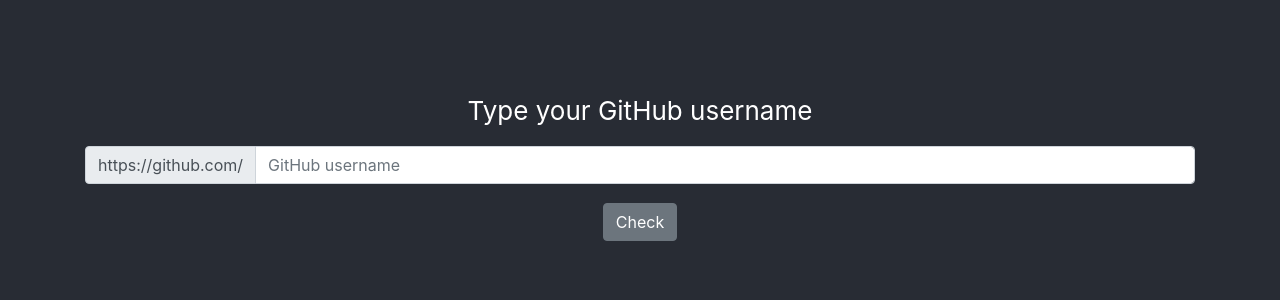
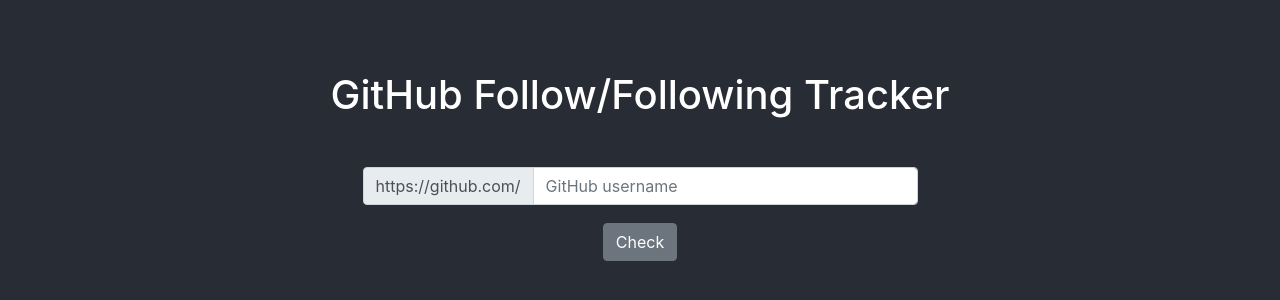
Before and after one commit to danilobd/github-followers, a React (Create React App) app in the folder frontend/: page / in a window 1280 px wide. Shown: the part 234-534 px from the top of the page. Built offline with nearby package versions, Linux system fonts and the light colour scheme.

Commit message:
refactor: change form style

```diff
--- a/frontend/src/App.css
+++ b/frontend/src/App.css
@@ -1,16 +1,5 @@
 .App {
   text-align: center;
-}
-
-.App-logo {
-  height: 40vmin;
-  pointer-events: none;
-}
-
-@media (prefers-reduced-motion: no-preference) {
-  .App-logo {
-    animation: App-logo-spin infinite 20s linear;
-  }
 }
 
 .App-header {
@@ -24,15 +13,12 @@
   color: white;
 }
 
-.App-link {
-  color: #61dafb;
+h1{
+  padding-bottom: 5vh;
 }
 
-@keyframes App-logo-spin {
-  from {
-    transform: rotate(0deg);
-  }
-  to {
-    transform: rotate(360deg);
-  }
+.form{
+  width: 50% !important;
+  text-align: center;
+  margin: auto;
 }
--- a/frontend/src/App.js
+++ b/frontend/src/App.js
@@ -24,12 +24,13 @@
 
   const Form = () => {
     return (
-      <div className="container">
+      <div className="container ">
+        <h1>GitHub Follow/Following Tracker</h1>
 
-        <p>Type your GitHub username</p>
-
-        <div className="input-group mb-3">
-          <div className="input-group-prepend"><span className="input-group-text" id="basic-addon3">https://github.com/</span></div>
+        <div className="input-group mb-3 form">
+          <div className="input-group-prepend">
+            <span className="input-group-text">https://github.com/</span>
+          </div>
           <input type="text" ref={inputUsername} className="form-control" id="basic-url" aria-describedby="basic-addon3" placeholder="GitHub username" />
         </div>
 
```
